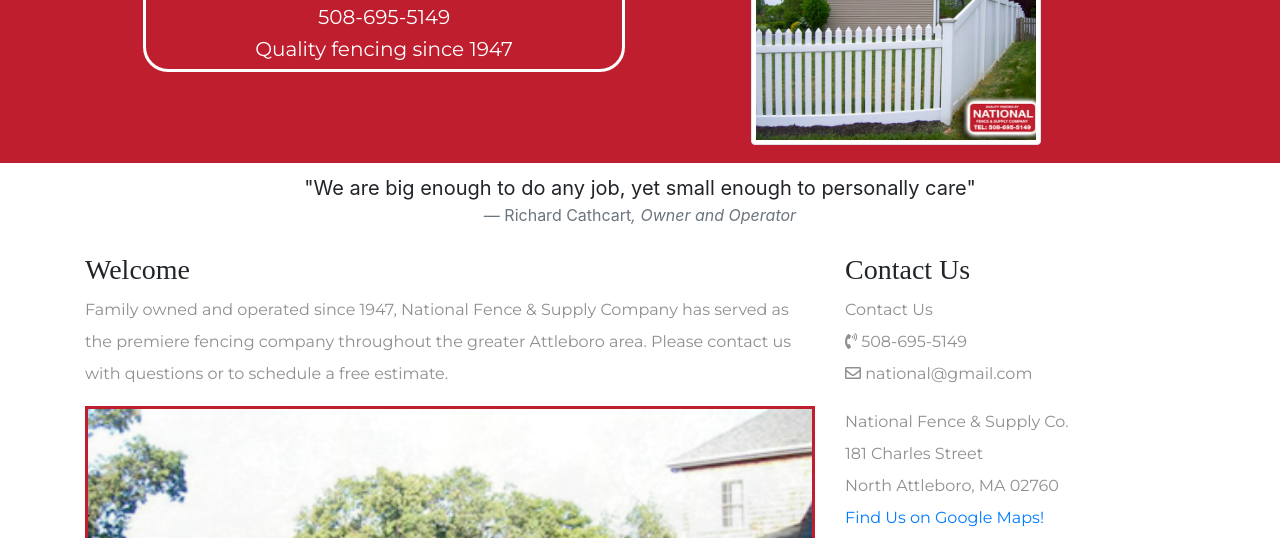
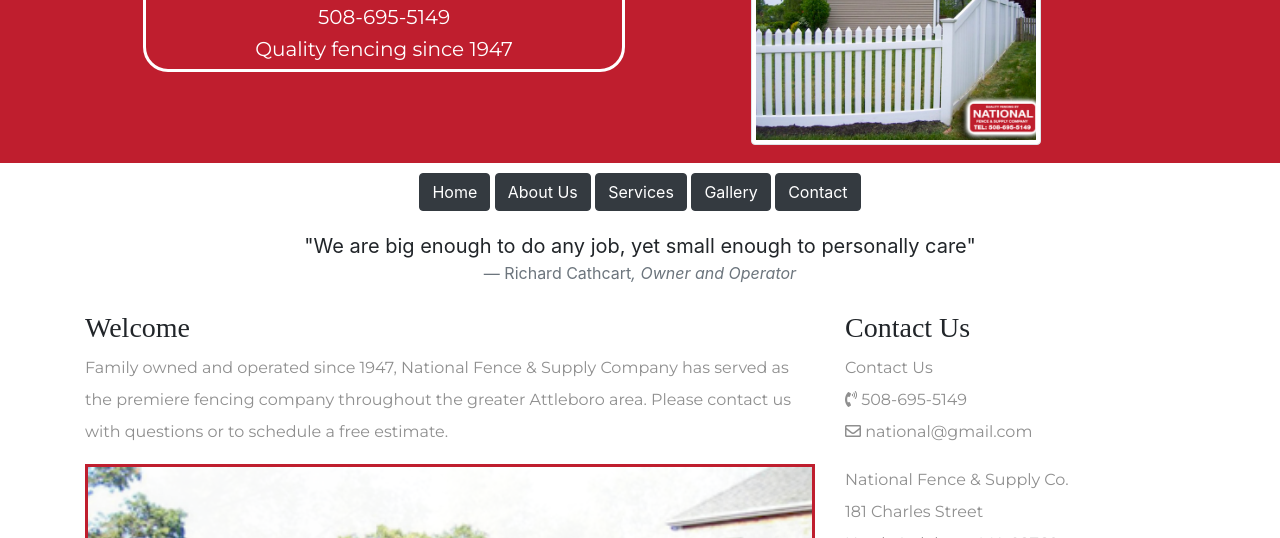
Before and after one commit to joeyswindells91/NationalFence, a plain HTML site: page index.html in a window 1280 px wide. Shown: the part 155-693 px from the top of the page. Drawn offline with nearby package versions, Linux system fonts and the light colour scheme; a web font is replaced by a local one.

Commit message:
added buttons to each page

```diff
--- a/css/styles.css
+++ b/css/styles.css
@@ -28,6 +28,9 @@
   display: block;
 }
 
+.buttons {
+  margin: 10px;
+}
 .blockquote {
   margin: 0 auto 0 auto;
   text-align: center;
--- a/index.html
+++ b/index.html
@@ -28,7 +28,6 @@
           <span class="navbar-toggler-icon"></span>
         </button>
         <div class="collapse navbar-collapse" id="navbarSupportedContent">
-
           <ul class="navbar-nav ml-auto">
             <li class="nav-item">
               <a class="nav-link" href="index.html">Home</a>
@@ -70,6 +69,13 @@
 
   <div class="middle-container">
     <div class="container">
+      <div class="text-center buttons">
+        <a href="index.html" class="btn btn-info btn-dark" role="button">Home</a>
+        <a href="about.html" class="btn btn-info btn-dark" role="button">About Us</a>
+        <a href="services.html" class="btn btn-info btn-dark" role="button">Services</a>
+        <a href="gallary.html" class="btn btn-info btn-dark" role="button">Gallery</a>
+        <a href="contact.html" class="btn btn-info btn-dark" role="button">Contact</a>
+      </div>
       <div class="row">
         <blockquote class="blockquote">
           <p class="mb-0">"We are big enough to do any job, yet small enough to personally care"</p>
```
Also changed, not shown: about.html (+7 -0 lines), contact.html (+7 -1 lines), gallary.html (+7 -0 lines), services.html (+7 -0 lines).
